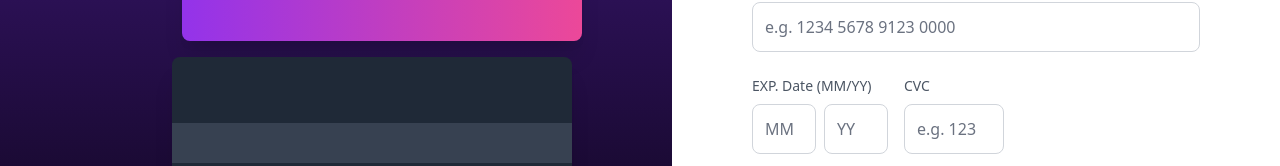
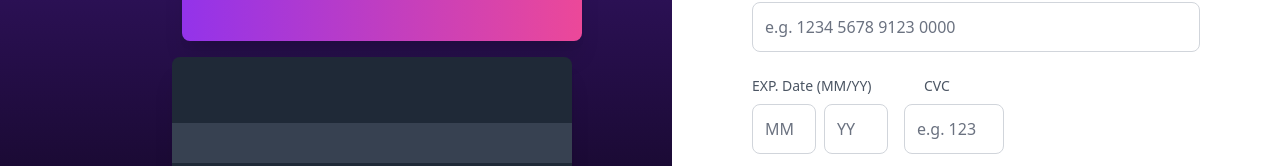
Before and after one commit to DaMuehlthaler/frontend-group-project, a SvelteKit app: page / in a window 1280 px wide. Shown: the part 351-517 px from the top of the page. Built offline with nearby package versions, Linux system fonts and the light colour scheme.

Commit message:
Update +page.svelte

```diff
--- a/src/routes/+page.svelte
+++ b/src/routes/+page.svelte
@@ -110,7 +110,7 @@
 						</div>
 					</div>
 					<div>
-						<label for="cvc" class="block text-gray-600 text-sm font-medium mb-2">CVC</label>
+						<label for="cvc" class="block text-gray-600 text-sm font-medium mb-2 ml-5">CVC</label>
 						<input
 							style="color: black;"
 							id="cvc"
```
